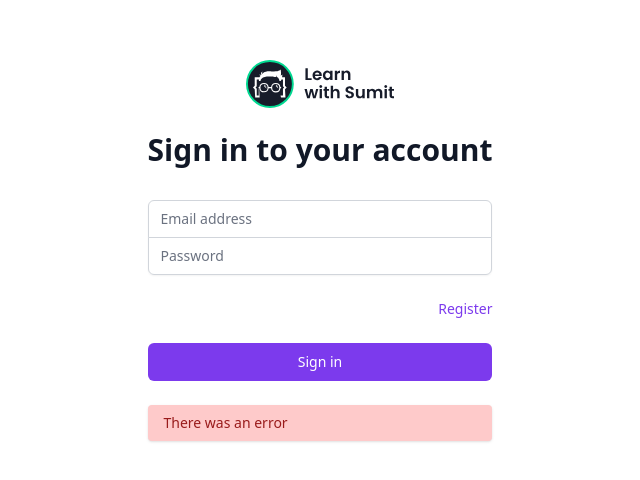
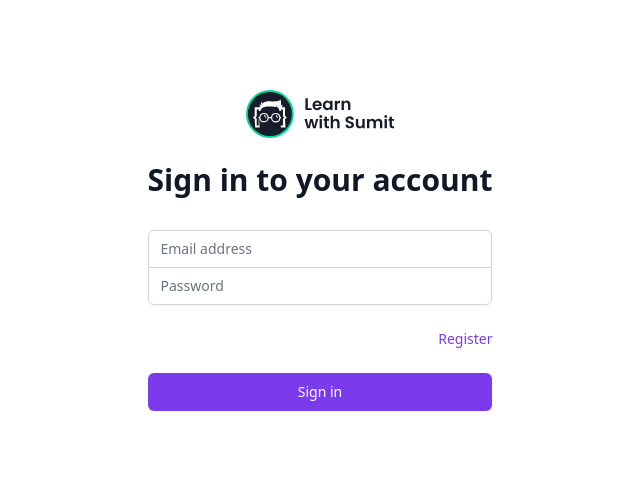
Before and after one commit to oliullah05/Chat-Application-Redux, a React (Create React App) app: page / in a window 1280 px wide. Shown: the part 150-630 px from the top of the page, without its empty margins (320-960 px from the left). Built offline with nearby package versions, Linux system fonts and the light colour scheme.

Commit message:
log in user done

```diff
--- a/src/pages/Login.js
+++ b/src/pages/Login.js
@@ -1,8 +1,41 @@
-import { Link } from "react-router-dom";
+import { Link, useNavigate } from "react-router-dom";
 import logoImage from "../assets/images/lws-logo-light.svg";
 import Error from "../components/ui/Error";
+import { useState } from "react";
+import { useEffect } from "react";
+import { useLoginMutation } from "../redux/features/auth/authApi";
 
 export default function Login() {
+    const [email, setEmail] = useState('')
+    const [password, setPassword] = useState('')
+    const [error, setError] = useState("")
+
+
+
+
+
+
+    const [login, { data, isLoading, error: responseErrorr }] = useLoginMutation()
+    const navigate = useNavigate()
+
+    useEffect(() => {
+        if (responseErrorr?.data) {
+            setError(responseErrorr.data)
+        }
+        if (data?.accessToken && data?.user) {
+            navigate("/inbox")
+        }
+    }, [data, responseErrorr, navigate])
+
+    const handleSubmit = (e) => {
+        e.preventDefault();
+            login({
+                email,
+                password
+            })
+
+    }
+
     return (
         <div className="grid place-items-center h-screen bg-[#F9FAFB">
             <div className="min-h-full flex items-center justify-center py-12 px-4 sm:px-6 lg:px-8">
@@ -19,7 +52,7 @@ export default function Login() {
                             Sign in to your account
                         </h2>
                     </div>
-                    <form className="mt-8 space-y-6" action="#" method="POST">
+                    <form onSubmit={handleSubmit} className="mt-8 space-y-6">
                         <input type="hidden" name="remember" value="true" />
                         <div className="rounded-md shadow-sm -space-y-px">
                             <div>
@@ -37,6 +70,8 @@ export default function Login() {
                                     required
                                     className="appearance-none rounded-none relative block w-full px-3 py-2 border border-gray-300 placeholder-gray-500 text-gray-900 rounded-t-md focus:outline-none focus:ring-violet-500 focus:border-violet-500 focus:z-10 sm:text-sm"
                                     placeholder="Email address"
+                                    value={email}
+                                    onChange={(e) => setEmail(e.target.value)}
                                 />
                             </div>
                             <div>
@@ -51,6 +86,8 @@ export default function Login() {
                                     required
                                     className="appearance-none rounded-none relative block w-full px-3 py-2 border border-gray-300 placeholder-gray-500 text-gray-900 rounded-b-md focus:outline-none focus:ring-violet-500 focus:border-violet-500 focus:z-10 sm:text-sm"
                                     placeholder="Password"
+                                    value={password}
+                                    onChange={(e) => setPassword(e.target.value)}
                                 />
                             </div>
                         </div>
@@ -70,12 +107,14 @@ export default function Login() {
                             <button
                                 type="submit"
                                 className="group relative w-full flex justify-center py-2 px-4 border border-transparent text-sm font-medium rounded-md text-white bg-violet-600 hover:bg-violet-700 focus:outline-none focus:ring-2 focus:ring-offset-2 focus:ring-violet-500"
+                                disabled={isLoading}
                             >
                                 Sign in
                             </button>
                         </div>
 
-                        <Error message="There was an error" />
+                       {error &&
+                        <Error message={error} />}
                     </form>
                 </div>
             </div>
--- a/src/pages/Register.js
+++ b/src/pages/Register.js
@@ -16,7 +16,7 @@ export default function Register() {
 
 
     const [register, { data, isLoading, error: responseErrorr }] = useRegisterMutation()
-const navigate = useNavigate()
+    const navigate = useNavigate()
 
     useEffect(() => {
         if (responseErrorr?.data) {
@@ -25,7 +25,7 @@ const navigate = useNavigate()
         if (data?.accessToken && data?.user) {
             navigate("/inbox")
         }
-    }, [data, responseErrorr,navigate])
+    }, [data, responseErrorr, navigate])
 
     const handleSubmit = (e) => {
         e.preventDefault();
@@ -59,7 +59,7 @@ const navigate = useNavigate()
                             Create your account
                         </h2>
                     </div>
-                    <form onSubmit={handleSubmit} className="mt-8 space-y-6" action="#" method="POST">
+                    <form onSubmit={handleSubmit} className="mt-8 space-y-6">
                         <input type="hidden" name="remember" value="true" />
                         <div className="rounded-md shadow-sm -space-y-px">
                             <div>
```
